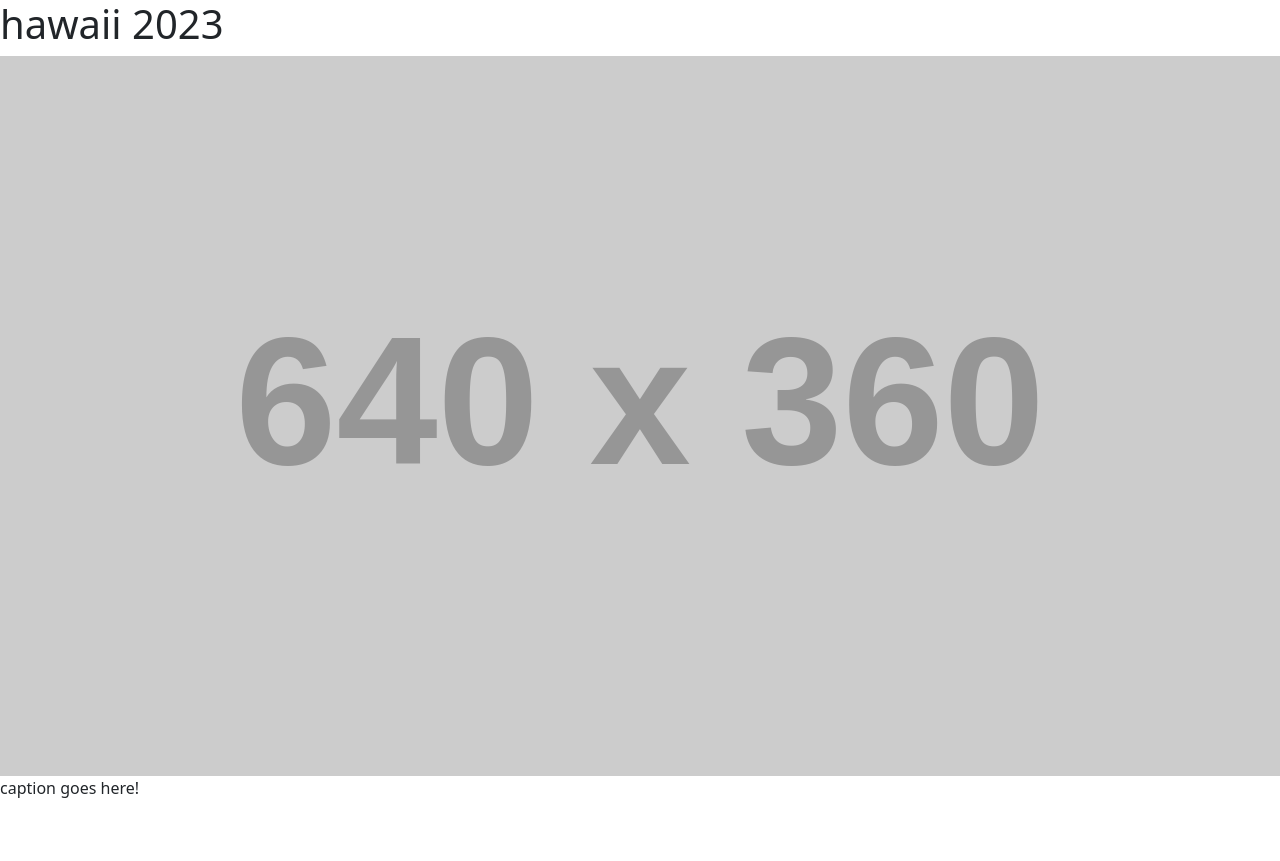
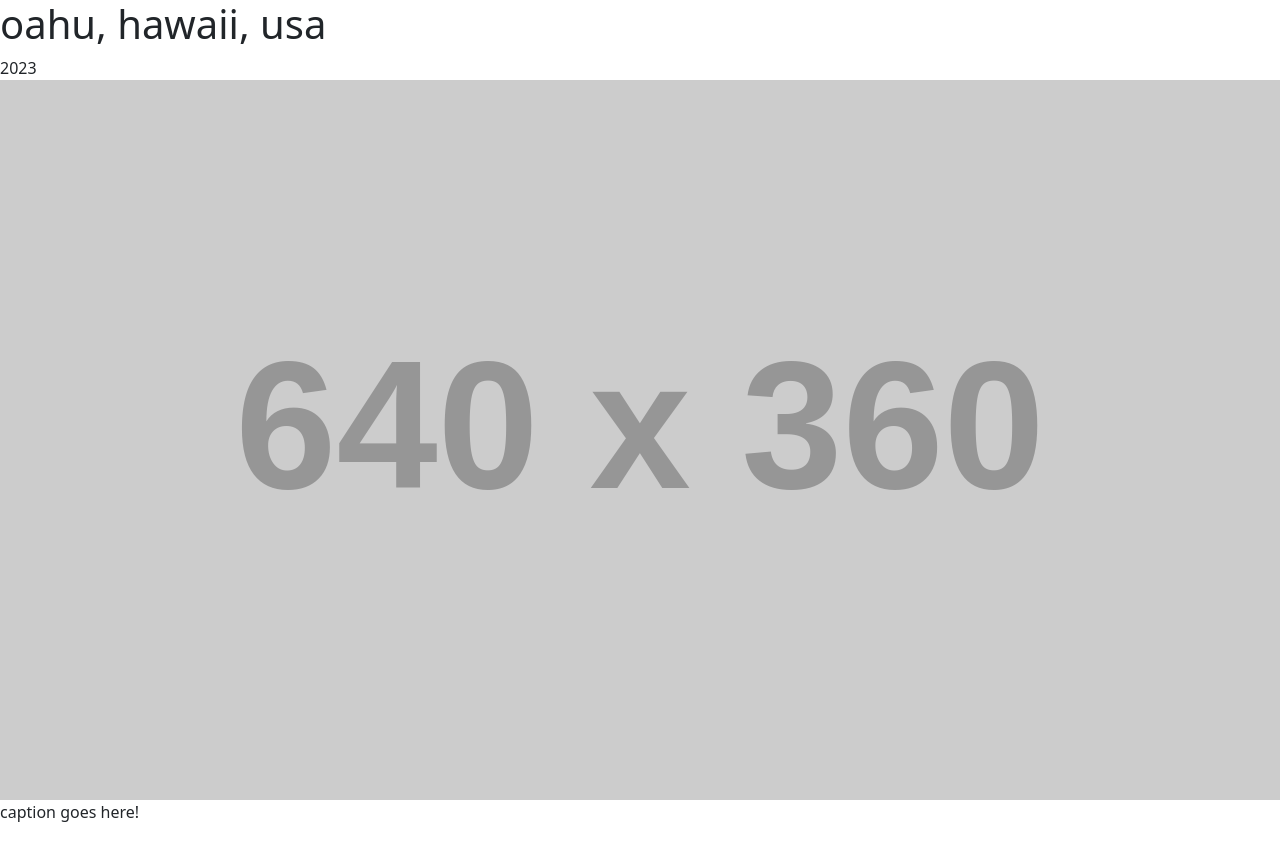
Before and after one commit to natashasupangkat/bon, a Jekyll site: the page built from _trips/hawaii2023.html, in a window 1280 px wide. Shown: the top 861 px of the page. Built offline with Jekyll 4.4.1, drawn with Linux system fonts in a browser that asks for light colours.

```diff
--- a/_config.yml
+++ b/_config.yml
@@ -38,7 +38,6 @@ plugins:
 collections:
   trips:
     output: true
-    permalink: /bon/:collection/:name
 
 # defaults:
 #  - scope:
--- a/_layouts/trip.html
+++ b/_layouts/trip.html
@@ -4,7 +4,8 @@ layout: default
 
 <main>
     <div class="top">
-        <h1>{{ page.title }}</h1>
+        <h1>{{ page.location }}</h1>
+        {{ page.year }}
     </div>
 
     {% for asset in page.modules %}
@@ -13,7 +14,7 @@ layout: default
         {% if asset._type == "hero" %}
             <div class="hero">
                 <img src="{{asset.image}}" alt="{{asset.image_alt}} " class="w-100">
-                {{asset.caption}}
+                <div class="caption">{{asset.caption}}</div>
             </div>
         {% endif %}
 
--- a/_trips/hawaii2023.html
+++ b/_trips/hawaii2023.html
@@ -6,6 +6,9 @@ year: 2023
 month: mar
 start_date: 20
 end_date: 27
+people:
+  - name: Natasha
+    image: http://via.placeholder.com/20x20
 modules:
   - _type: hero
     image: http://via.placeholder.com/640x360
```
Also changed, not shown: 2 other files.
